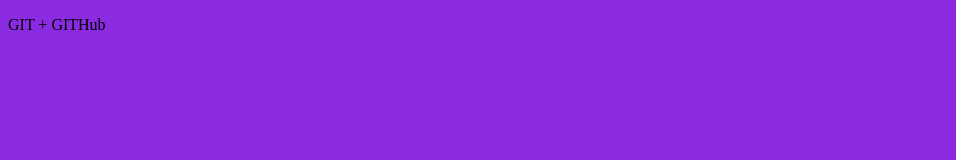
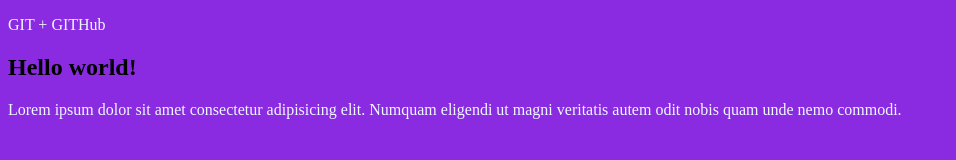
Before and after one commit to M1VE/gittest, a plain HTML site: page index.html in a window 1280 px wide. Shown: the whole page, without its empty margins (0-956 px from the left). Drawn offline with Linux system fonts and the light colour scheme.

Commit message:
2 commit

```diff
--- a/css/main.css
+++ b/css/main.css
@@ -1,3 +1,9 @@
 body{
     background-color: blueviolet;
 }
+p{
+    color: aliceblue;
+}
+h2{
+    size: 50px;
+}
--- a/index.html
+++ b/index.html
@@ -9,5 +9,8 @@
 </head>
 <body>
     <p>GIT + GITHub</p>
+    <h2>Hello world!</h2>
+    <p>Lorem ipsum dolor sit amet consectetur adipisicing elit. Numquam eligendi ut magni veritatis autem odit nobis quam unde nemo commodi.
+    </p>
 </body>
 </html>
```
